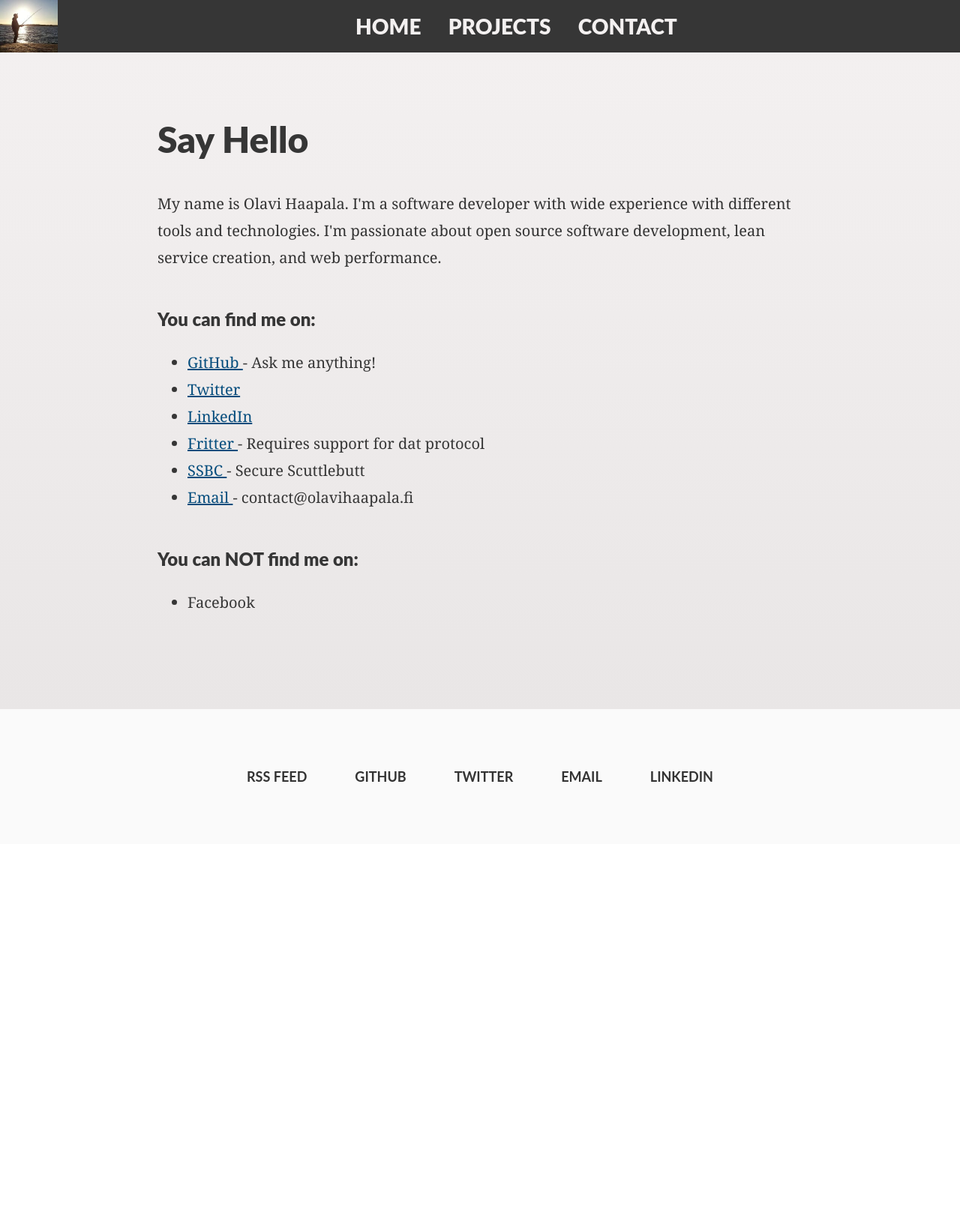
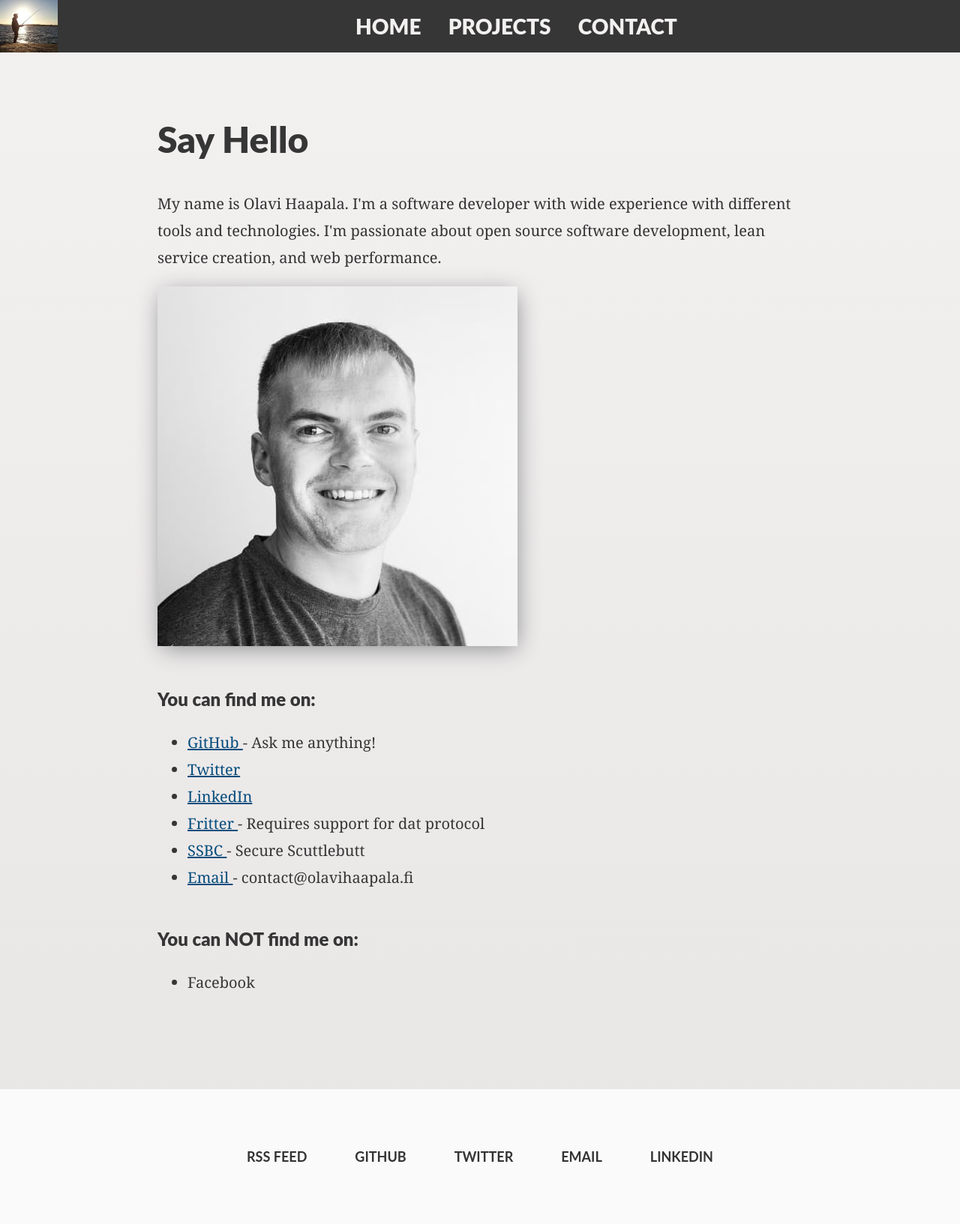
Before and after one commit to olpeh/olpeh.github.io, a Jekyll site: the page built from contact.html, in a window 1280 px wide. Shown: the whole page at 75% size. Built offline with Jekyll 4.4.1, drawn with Linux system fonts in a browser that asks for light colours; comment, search, counter and statistics services are not loaded; before the commit the page ends 1126 px from its top, so only the background shows below that.

Commit message:
Add profile picture

```diff
--- a/_includes/contact.html
+++ b/_includes/contact.html
@@ -3,6 +3,9 @@
   different tools and technologies. I'm passionate about open source software
   development, lean service creation, and web performance.
 </p>
+<img class="profile-image" src="{{
+  "/images/olavi_haapala.jpg" | prepend: site.baseurl
+}}" alt="My profile photo"/>
 
 <h3>You can find me on:</h3>
 <ul>
--- a/_includes/css/main.css
+++ b/_includes/css/main.css
@@ -303,3 +303,7 @@ footer a {
     display: none;
   }
 }
+
+.profile-image {
+  box-shadow: 2px 6px 30px -4px #858888;
+}
```
Also changed, not shown: images/olavi_haapala.jpg (added).
